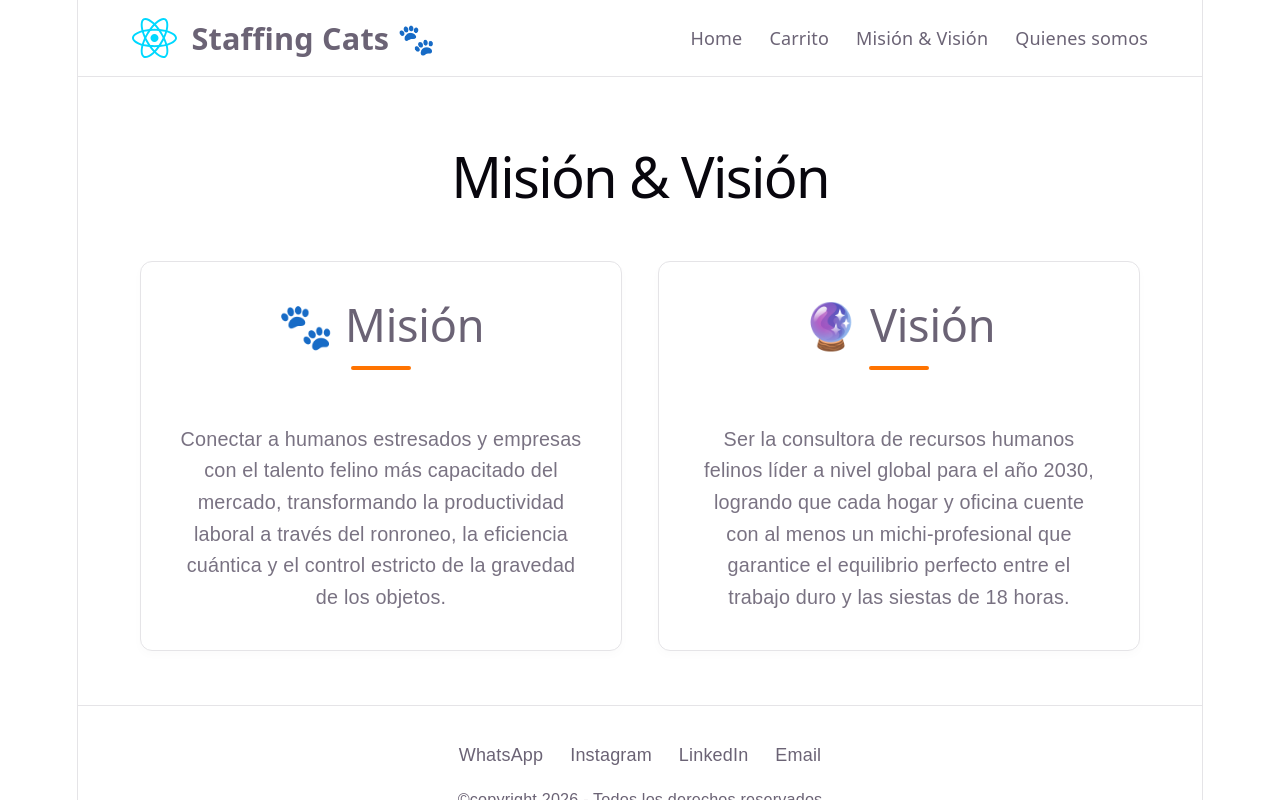
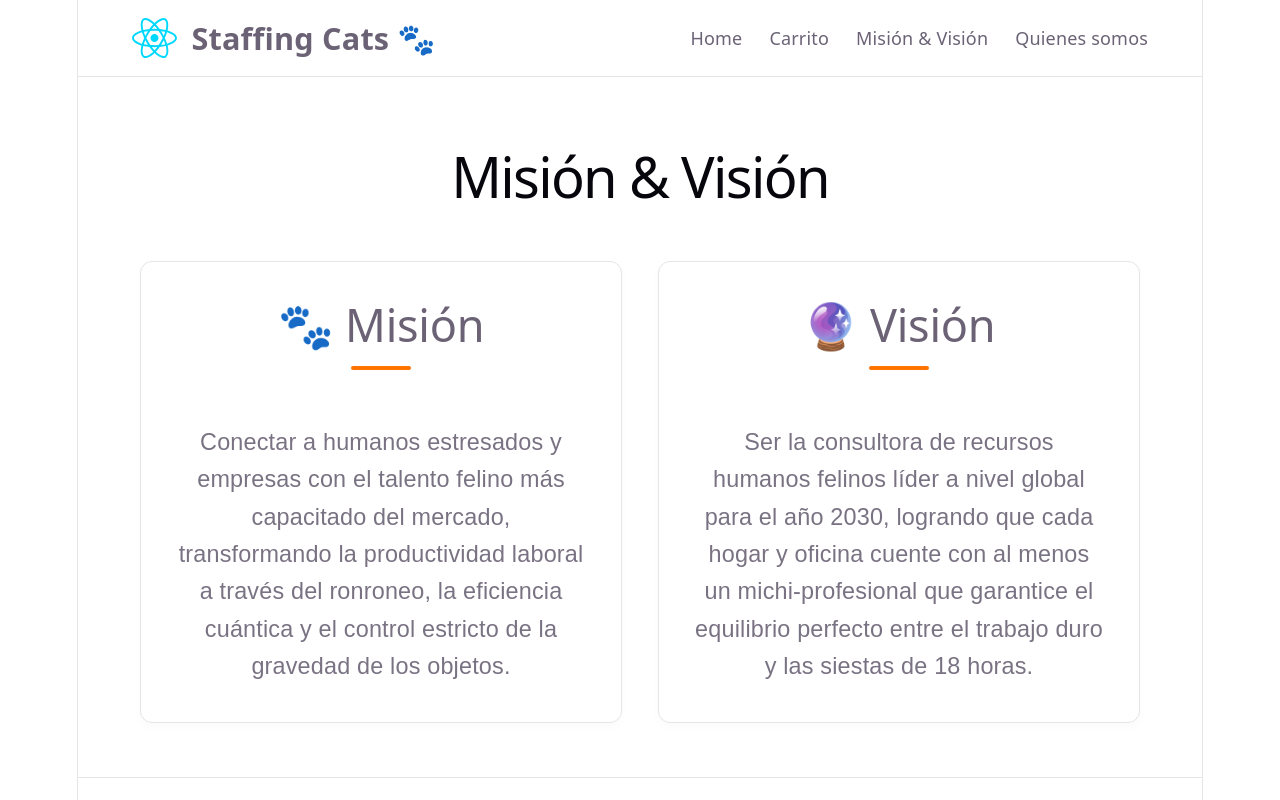
Before and after one commit to MGBid/tp-react-26242-pre-entrega, a React (Vite) app: page /mision-vision in a window 1280 px wide. Shown: the top 800 px of the page. Built offline with nearby package versions, Linux system fonts and the light colour scheme.

Commit message:
fix en css mision-vision

```diff
--- a/src/components/MisionVision/MisionVision.css
+++ b/src/components/MisionVision/MisionVision.css
@@ -63,12 +63,14 @@
 }
 
 /* Párrafos con el texto descriptivo */
-.mision p {
-    font-size: 1.1rem;
+.mision-card p {
+    font-size: 1.3rem;
     line-height: 1.6;
     margin: 0;
     opacity: 0.9;
 }
+
+
 
 /* --- Media Query para pantallas medianas y grandes (Computadoras) --- */
 @media (min-width: 768px) {
```
